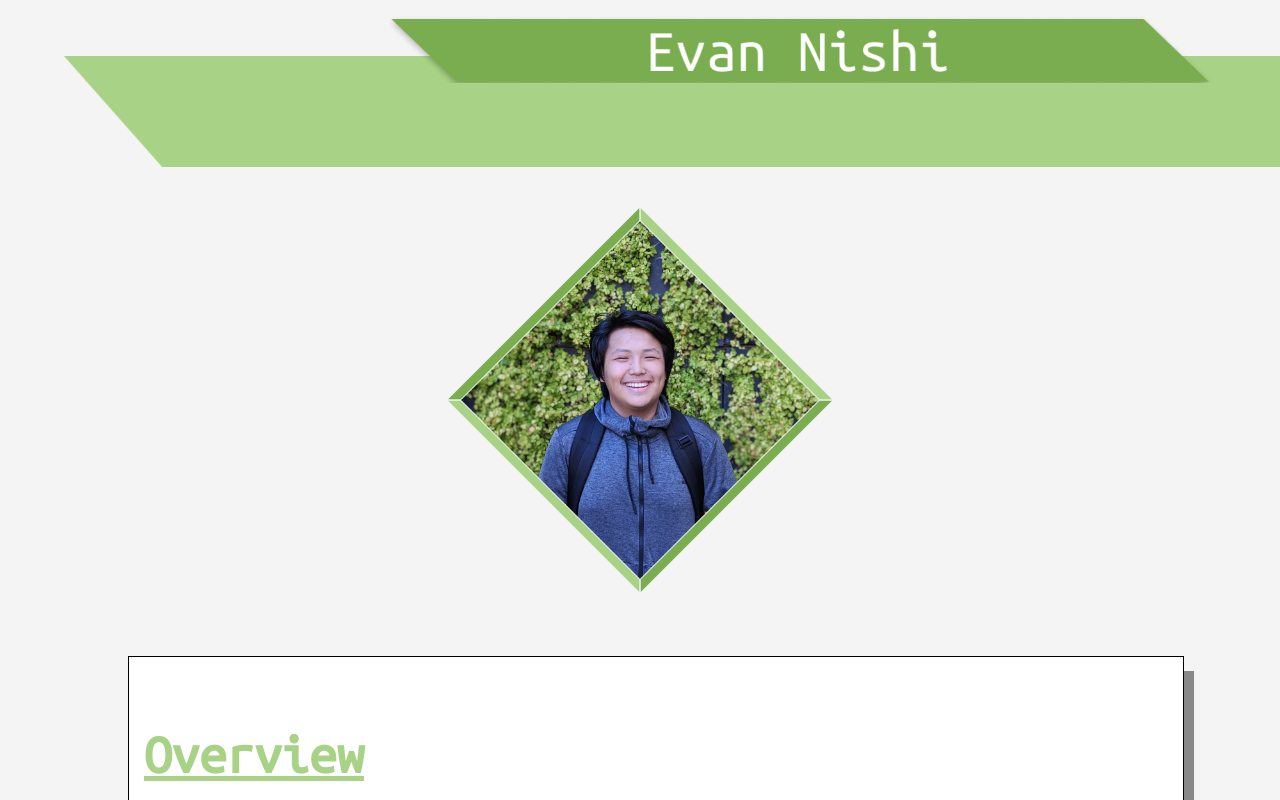
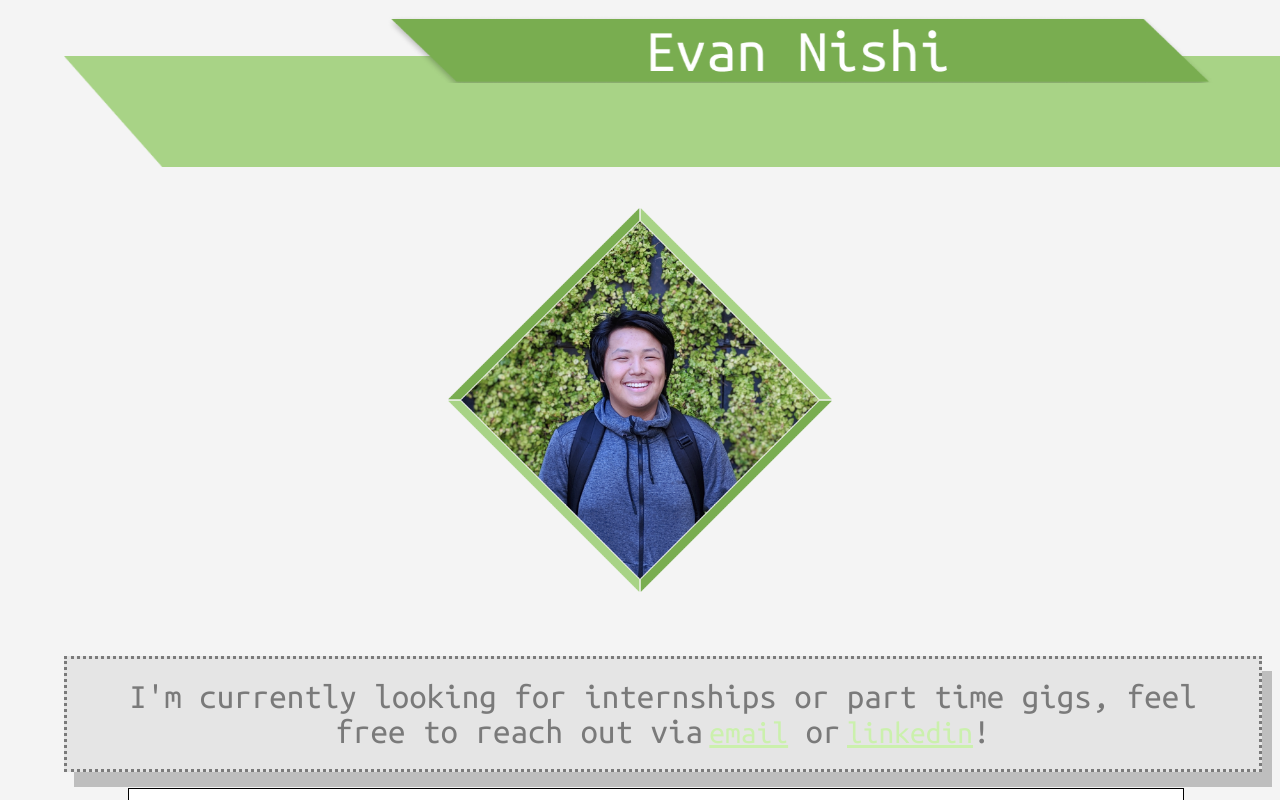
Before and after one commit to Evan-Nishi/personal-site-v2, a Next.js app: page / in a window 1280 px wide. Shown: the top 800 px of the page. Built offline with nearby package versions, Linux system fonts and the light colour scheme.

Commit message:
pls give me internship

```diff
--- /dev/null
+++ b/src/components/ClearCard.tsx
@@ -0,0 +1,12 @@
+import React from 'react'
+
+export default class ClearCard extends React.Component{
+    render(){
+        return(
+            <div className="clearcard">
+                {this.props.children}
+                <br/>
+            </div>
+        )
+    }
+}
--- a/src/pages/index.tsx
+++ b/src/pages/index.tsx
@@ -2,6 +2,7 @@ import Layout from '../components/Layout'
 import Header from '../components/Header'
 import React from 'react'
 import Card from '../components/Card'
+import ClearCard from '../components/ClearCard'
 import Button from '../components/Button'
 
 export default class Index extends React.Component {
@@ -20,6 +21,12 @@ export default class Index extends React.Component {
                 <div>
                     <img src="/pfp3.png" id="pfp" className="animated fadeInDown delay-1s"/>
                 </div>
+                <ClearCard>
+                    I'm currently looking for internships or part time gigs, feel free to reach out via
+                    <a id="sc" href="mailto:evan@evannishi.com" className="inlinelink">email</a> or
+                    <a id="sc" href="https://www.linkedin.com/in/evan-nishi-804a85183/" className="inlinelink">linkedin</a>!
+                    </ClearCard>
+                <br/>
                 <Card>
                     <h3>Overview</h3>
                     <p>Hi my name is Evan Nishi, a self taught programmer, community leader, and avid learner.
--- a/src/styles.css
+++ b/src/styles.css
@@ -158,6 +158,24 @@ a{
     box-shadow: 15px 20px #666666;
 }
 
+.clearcard{
+    font-size: 35px;
+    background-color: #d6d6d6;
+    margin-left: 5%;
+    margin-right: 5%;
+    opacity: 0.5;
+    width: 90%;
+    height: 100%;
+    border: 3px dotted;
+    padding: 20px;
+    box-shadow: 10px 15px #888888;
+    transition: all 0.5s ease-in-out;
+}
+
+.clearcard:hover{
+    box-shadow: 15px 20px #666666;
+}
+
 .inlinelink{
     background-color: transparent;
     margin-left: .5vw;
@@ -303,7 +321,7 @@ a{
         width: 30vw;
     }
 
-    .card{
+    .card, .clearcard{
         width: 85vw;
         margin-right: 2.5vw;
         margin-left: 2.5vw;
```
